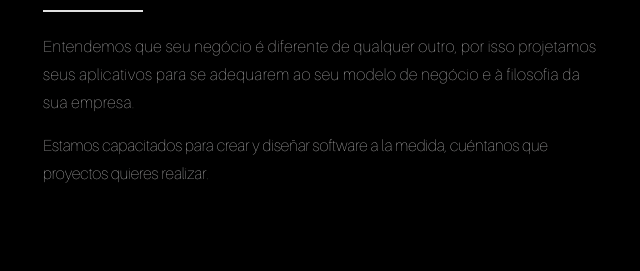
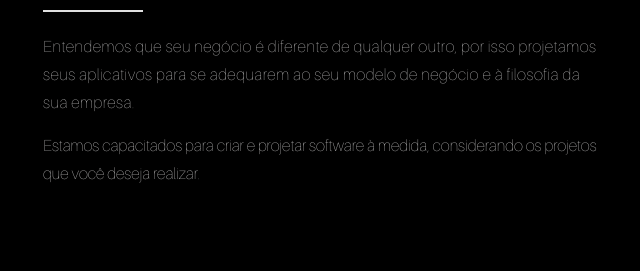
Before and after one commit to fakezeira/Flow-Tech, a plain HTML site: page index.html in a window 1280 px wide. Shown: the part 927-1198 px from the top of the page, 27-667 px from the left. Drawn offline with Linux system fonts and the light colour scheme.

Commit message:
Arrumando Texto

```diff
--- a/index.html
+++ b/index.html
@@ -197,7 +197,7 @@
                         </div><!-- /section-content -->
                         <!-- section-list -->
                         <div class="section-list">
-                            Estamos capacitados para crear y diseñar software a la medida, cuéntanos que proyectos quieres realizar.
+                            Estamos capacitados para criar e projetar software à medida, considerando os projetos que você deseja realizar.
                         </div><!-- /section-list -->
                     </div><!-- /col-md-6 -->
                     <!-- col-md-6 -->
```
